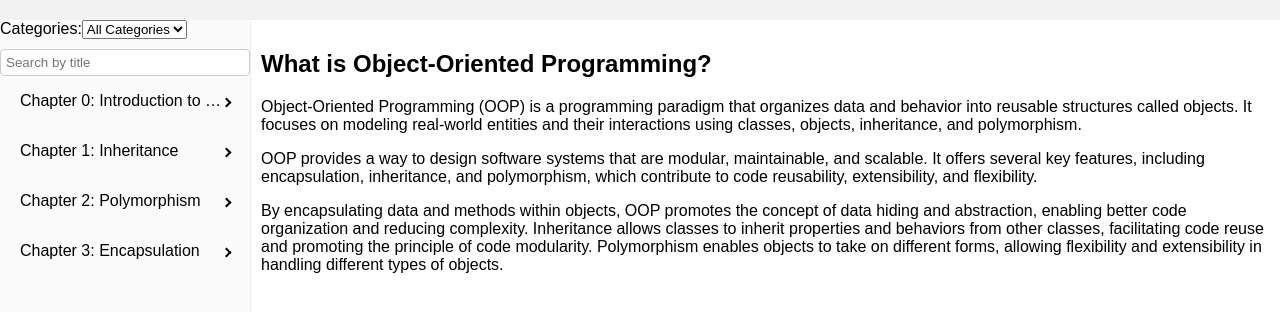
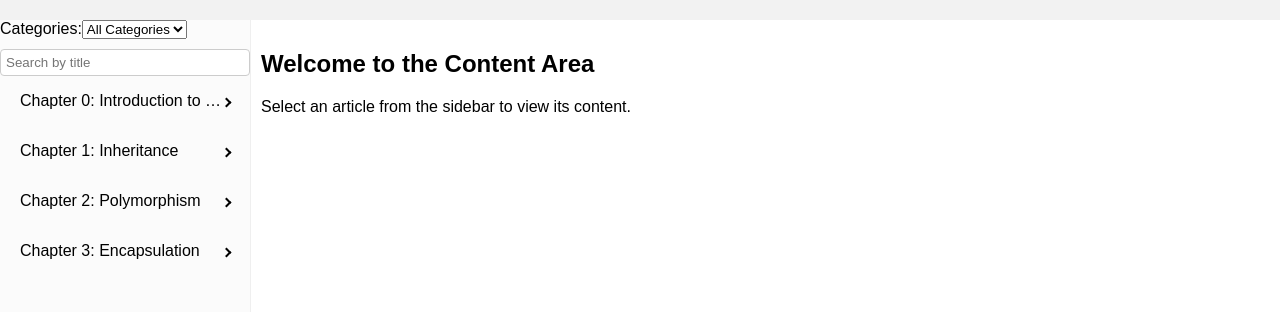
Before and after one commit to hieutrtr/kr_final, a React (Create React App) app in the folder workspace/: page / in a window 1280 px wide. Shown: the top 312 px of the page. Built offline with nearby package versions, Linux system fonts and the light colour scheme.

Commit message:
Refactor selectedChapterId and selectedArticleId initial values to null instead of 0.
# Aider chat conversation:

```diff
--- a/workspace/src/App.js
+++ b/workspace/src/App.js
@@ -4,8 +4,8 @@ import SideBar from './components/SideBar';
 import ContentArea from './components/ContentArea';
 
 function App() {
-  const [selectedChapterId, setSelectedChapterId] = useState(0);
-  const [selectedArticleId, setSelectedArticleId] = useState(0);
+  const [selectedChapterId, setSelectedChapterId] = useState(null);
+  const [selectedArticleId, setSelectedArticleId] = useState(null);
   const [selectedCategory, setSelectedCategory] = useState('');
   const [firstVisit, setFirstVisit] = useState(true);
 
```
